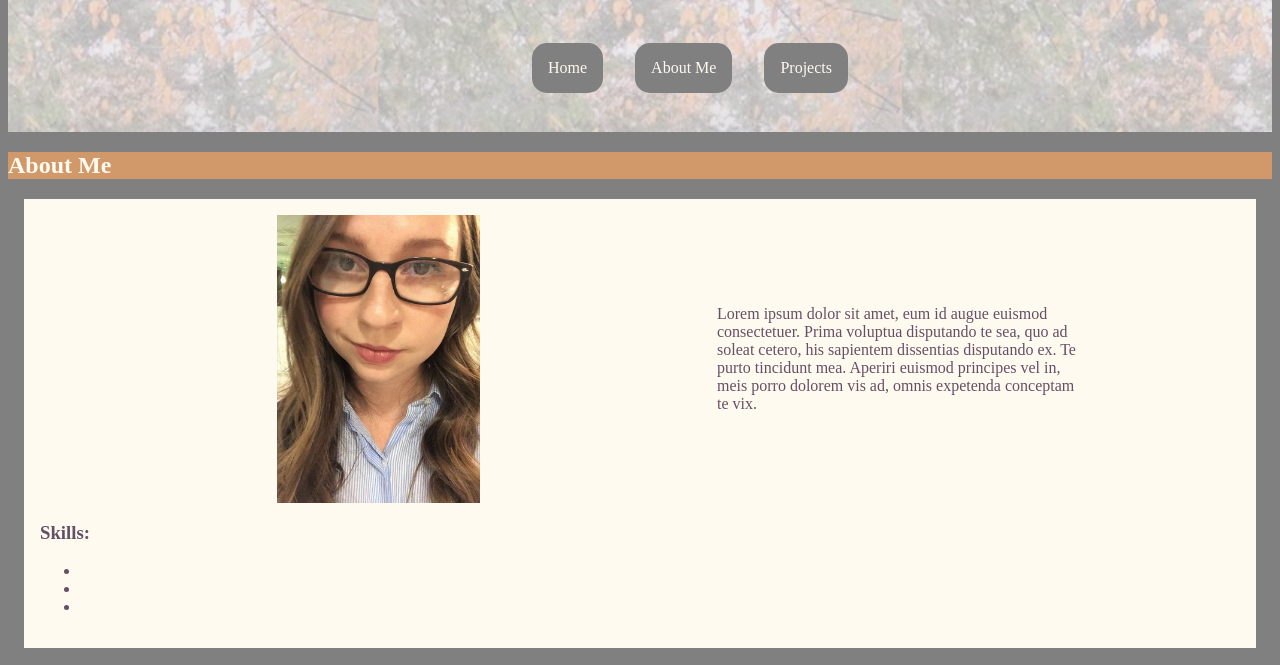
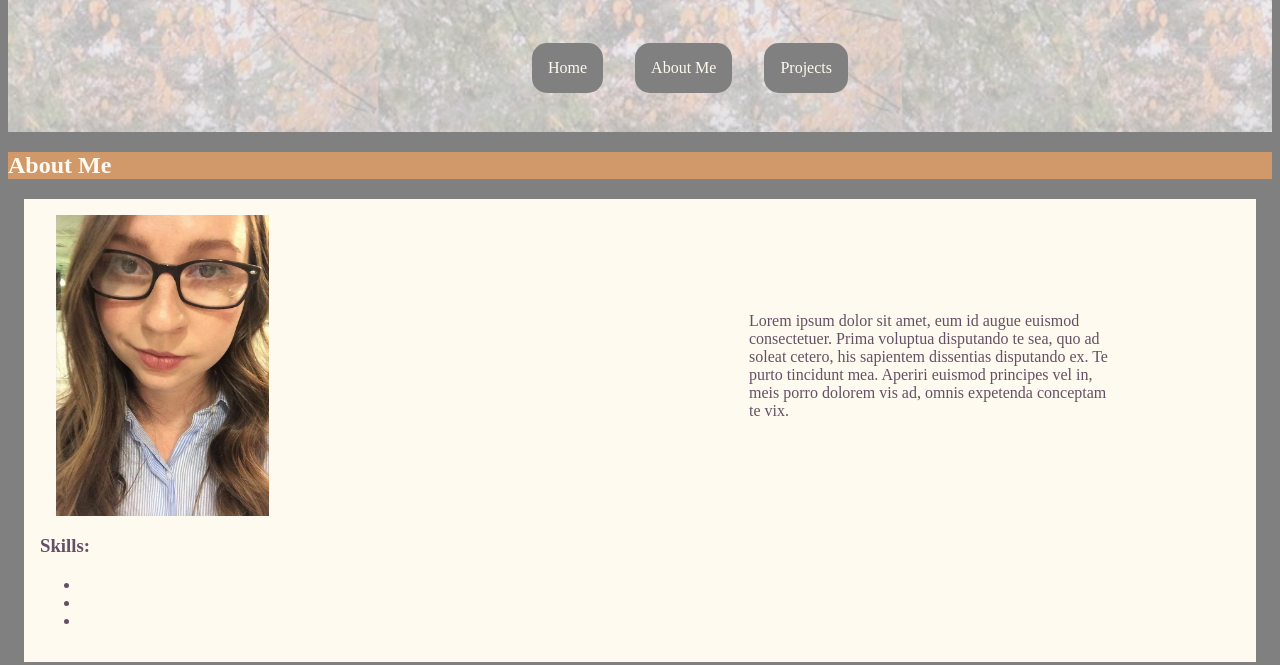
Before and after one commit to arielrw12/arielrw12.github.io, a plain HTML site: page index.html in a window 1280 px wide. Shown: the part 116-781 px from the top of the page. Drawn offline with Linux system fonts and the light colour scheme.

Commit message:
change photo margins

```diff
--- a/css/layout.css
+++ b/css/layout.css
@@ -57,8 +57,9 @@ nav li {
 	display: flex;
 	min-width: 20%;
 	max-width: 30%;
-	margin-left: auto;
-	margin-right: auto;
+	margin-left: 1rem;
+	margin-right: 1rem;
+
 }
 
 .me-info {
--- a/css/style.css
+++ b/css/style.css
@@ -29,3 +29,7 @@ nav li {
 	background-color: rgb(255,250,240);
 	color: rgb(100, 80, 100);
 }
+
+.resize-center {
+	background-color: rgb(255, 127, 80);
+}
```
